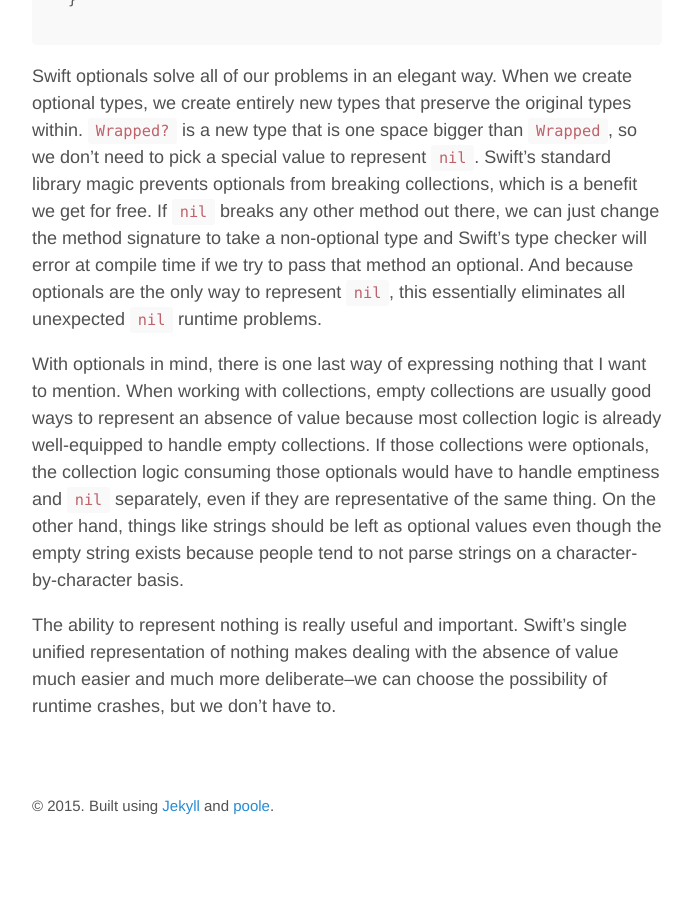
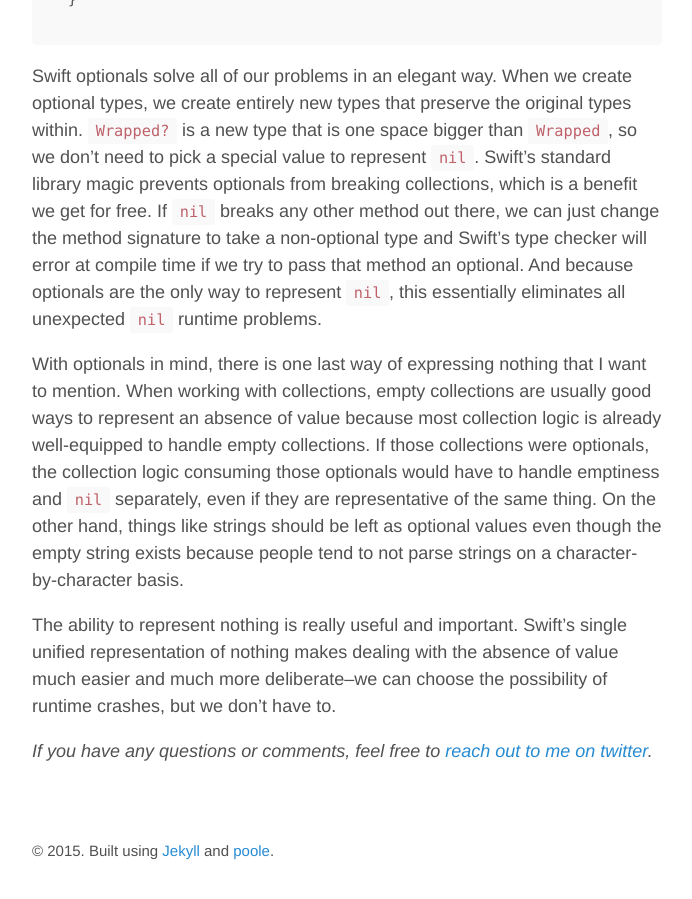
Before and after one commit to morganchen12/morganchen12.github.io, a Jekyll site: the page built from _posts/2015-11-14-nothing.md, in a window 1280 px wide and 900 px high, scrolled down 5984 px. Shown: the whole window, without its empty margins (293-985 px from the left). Built offline with Jekyll 4.4.1, drawn with Linux system fonts in a browser that asks for light colours; Markdown is read by kramdown in place of the engine named in the settings; before the commit the page ends 6839 px from its top, so only the background shows below that.

Commit message:
add twitter

```diff
--- a/_posts/2015-11-14-nothing.md
+++ b/_posts/2015-11-14-nothing.md
@@ -154,3 +154,6 @@ Swift optionals solve all of our problems in an elegant way. When we create opti
 With optionals in mind, there is one last way of expressing nothing that I want to mention. When working with collections, empty collections are usually good ways to represent an absence of value because most collection logic is already well-equipped to handle empty collections. If those collections were optionals, the collection logic consuming those optionals would have to handle emptiness and `nil` separately, even if they are representative of the same thing. On the other hand, things like strings should be left as optional values even though the empty string exists because people tend to not parse strings on a character-by-character basis.
 
 The ability to represent nothing is really useful and important. Swift's single unified representation of nothing makes dealing with the absence of value much easier and much more deliberate--we can choose the possibility of runtime crashes, but we don't have to.
+
+
+_If you have any questions or comments, feel free to [reach out to me on twitter](https://twitter.com/morganchen96)._
```
